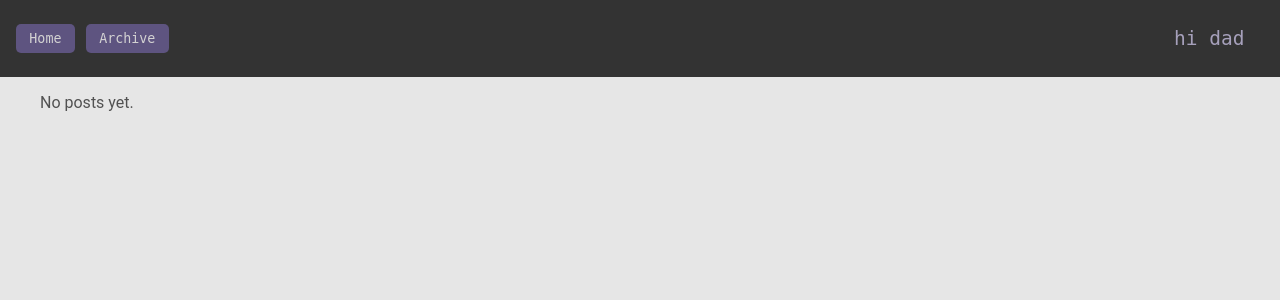
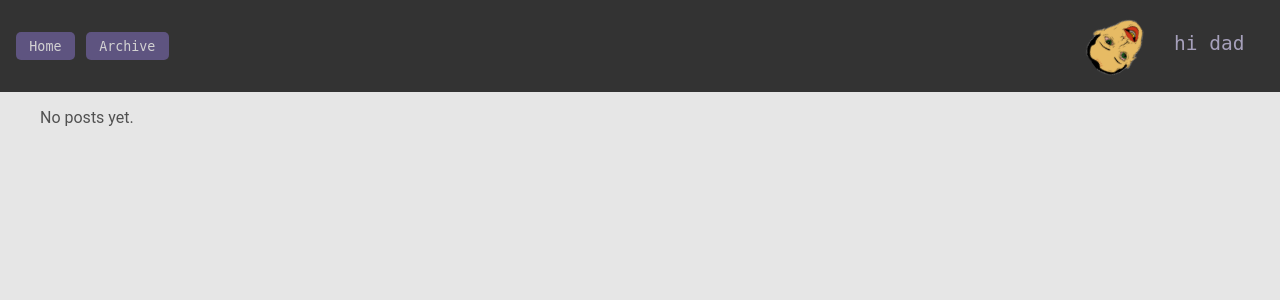
Before and after one commit to wesbob/hi_dad, a Flask app: page / in a window 1280 px wide. Shown: the top 300 px of the page. Run offline with Flask 3, Linux system fonts and the light colour scheme; data that the repository does not hold is empty.

Commit message:
added image and stuff lol

```diff
--- a/static/styles.css
+++ b/static/styles.css
@@ -71,6 +71,16 @@ body {
         border: none;
       }
 
+      .rotating-image{
+        display: inline-block;
+        vertical-align: middle;
+        animation: rotation 4s infinite linear;
+        width: 50px;
+        height: 60px;
+        object-fit: cover;
+        margin-right: .5em;
+      }
+
 /* Update the selector to target the <a> element inside the <h2> */
 /* Post Entry */
 .post-entry {
@@ -101,6 +111,25 @@ body {
     color: #333333d5;
   }
 
+  #rotating-image {
+    display: inline-block;
+    animation: rotation 4s infinite linear;
+    width: 50px;
+    height: 60px;
+    margin-left: 10px;
+    /* object-fit: cover; */
+  }
+
+
+  @keyframes rotation {
+    0% {
+      transform: rotate(0deg);
+    }
+    100% {
+      transform: rotate(359deg);
+    }
+  }
+
 
   /* Media Queries */
   /* Phones (portrait, up to 480px) */
--- a/templates/base.html
+++ b/templates/base.html
@@ -13,10 +13,11 @@
             <button class="button button-first"><a href="{{ url_for('index') }}">Home</a></button>
             <button class="button"><a href="{{ url_for('archive') }}">Archive</a></button>
         </div>
-        <a href="https://github.com/wesbob" target="_blank" id="arcTitleLink"><span id="arcTitle">hi dad</span></a>
+        <div class="arcTitle-container"> <!-- Add this div wrapper -->
+            <img src="{{ url_for('static', filename='IMG_0179 Small.png') }}" alt="Your Image" class="rotating-image" />
+            <a href="https://github.com/wesbob" target="_blank" id="arcTitleLink"><span id="arcTitle">hi dad</span></a>
+        </div>
     </div>
-
-
 
     {% block content %}{% endblock %}
 </body>
```
Also changed, not shown: static/IMG_0179 Small.png (added).
